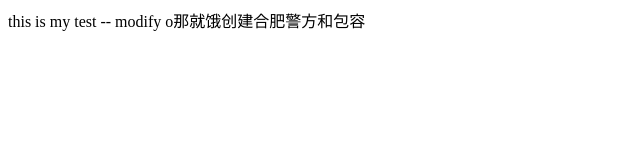
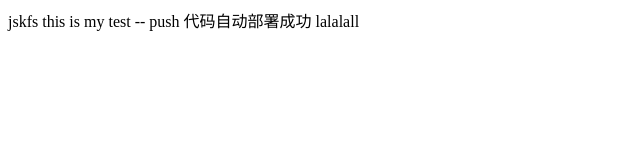
Before and after one commit to heweixiao/test, a website: page index.html in a window 1280 px wide. Shown: the whole page, without its empty margins (0-640 px from the left). Drawn offline with Linux system fonts and the light colour scheme.

Commit message:
push test

```diff
--- a/index.html
+++ b/index.html
@@ -1,5 +1,5 @@
 <html>
   <body>
-	this is my test -- modify o那就饿创建合肥警方和包容
+	jskfs	this is my test -- push 代码自动部署成功  lalalall
   </body>
 </html>
```
